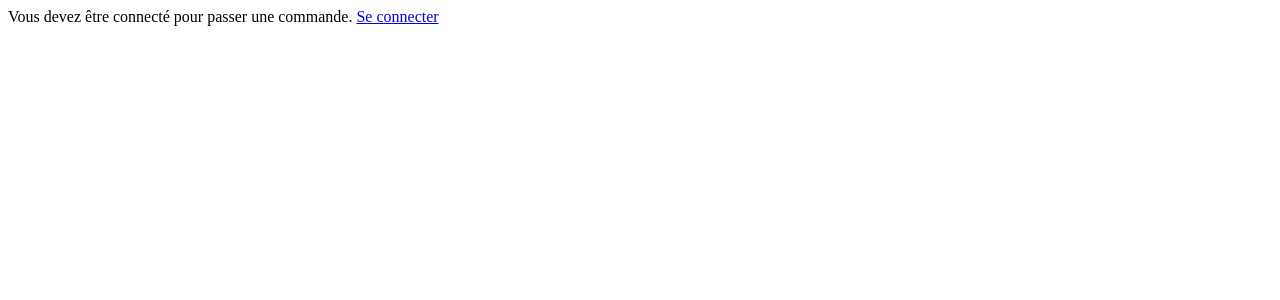
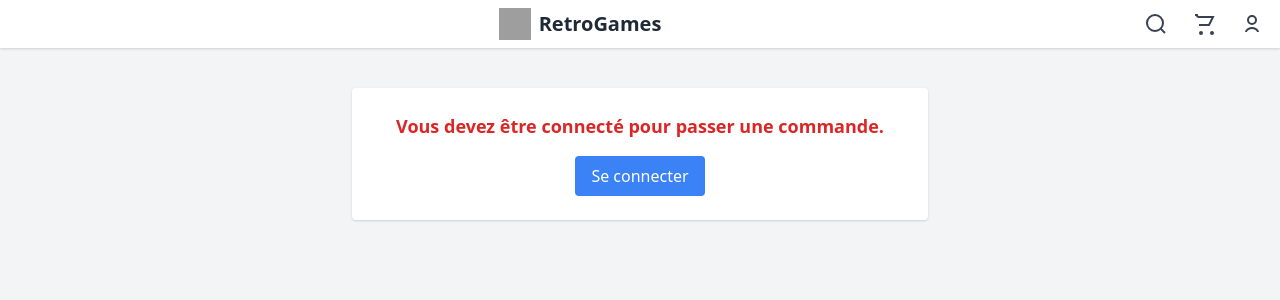
Before and after one commit to jeffry-khalife/boutique-en-ligne, a PHP site: page /app/Views/checkout.php in a window 1280 px wide. Shown: the top 300 px of the page. Run offline with PHP 8.4, Linux system fonts and the light colour scheme; some libraries are stand-ins or nearby versions; grey boxes are pictures that could not be loaded.

Commit message:
Ajout du controleur qui va verifier si un utilisateur est connecter avant de pouvoir passer une commande

```diff
--- a/app/Views/checkout.php
+++ b/app/Views/checkout.php
@@ -1,16 +1,87 @@
-<?php
-session_start();
+<!DOCTYPE html>
+<html lang="fr">
+<head>
+    <meta charset="UTF-8">
+    <meta name="viewport" content="width=device-width, initial-scale=1.0">
+    <title>Finalisation de la commande</title>
+    <link href="https://cdn.jsdelivr.net/npm/tailwindcss@2.0.3/dist/tailwind.min.css" rel="stylesheet">
+</head>
+<body class="bg-gray-100 min-h-screen">
 
-if (!isset($_SESSION['user_id'])) {
-    echo "<p>Vous devez être connecté pour passer une commande. <a href='login.php'>Se connecter</a></p>";
-    exit;
-}
+    <nav class="bg-white shadow px-4 py-2 flex items-center justify-between">
+        <a href="?page=home"><a href="?page=home"><div class="flex items-center space-x-2">
+            <img src="https://cdn-icons-png.flaticon.com/512/25/25694.png" alt="Logo" class="h-8 w-8">
+            <span class="font-bold text-xl text-gray-800">RetroGames</span>
+        </div></a>
+        <div id="searchBarContainer" class="flex-1 mx-4 hidden relative">
+            <form id="searchForm" class="flex items-center" autocomplete="off">
+                <input
+                    id="navbarSearchInput"
+                    type="text"
+                    placeholder="Rechercher un produit..."
+                    class="w-full border border-gray-300 rounded-l px-3 py-1 focus:outline-none focus:ring-2 focus:ring-blue-300 transition"
+                >
+                <button type="submit" class="bg-blue-500 text-white px-3 py-1 rounded-r hover:bg-blue-600 transition">
+                    Rechercher
+                </button>
+            </form>
+            <ul id="searchSuggestions" class="absolute left-0 right-0 bg-white border border-gray-300 rounded-b shadow z-50 hidden"></ul>
+        </div>
 
-$userId = $_SESSION['user_id'];
+        <div class="flex items-center space-x-6">
+            <button id="searchIconBtn" class="focus:outline-none">
+                <svg class="h-6 w-6 text-gray-700 hover:text-blue-500 transition" fill="none" stroke="currentColor" stroke-width="2" viewBox="0 0 24 24">
+                    <circle cx="11" cy="11" r="8" />
+                    <line x1="21" y1="21" x2="16.65" y2="16.65" />
+                </svg>
+            </button>
+            <a href="?page=shopping" class="relative">
+                <svg class="h-6 w-6 text-gray-700 hover:text-blue-500 transition" fill="none" stroke="currentColor" stroke-width="2" viewBox="0 0 24 24">
+                    <path d="M3 3h2l.4 2M7 13h10l4-8H5.4" />
+                    <circle cx="9" cy="21" r="1" />
+                    <circle cx="20" cy="21" r="1" />
+                </svg>
+            </a>
+            <?php if (isset($_SESSION['user'])): ?>
+            <div class="relative group" id="profileDropdownContainer">
+                <button id="profileIconBtn" class="focus:outline-none flex items-center">
+                    <svg class="h-6 w-6 text-gray-700 hover:text-blue-500 transition" fill="none" stroke="currentColor" stroke-width="2" viewBox="0 0 24 24">
+                        <circle cx="12" cy="8" r="4" />
+                        <path d="M6 20c0-2.2 3.6-4 6-4s6 1.8 6 4" />
+                    </svg>
+                    <svg class="h-4 w-4 ml-1 text-gray-500" fill="none" stroke="currentColor" stroke-width="2" viewBox="0 0 24 24">
+                        <path d="M19 9l-7 7-7-7" />
+                    </svg>
+                </button>
+                <div class="absolute right-0 mt-2 w-48 bg-white border rounded shadow-lg opacity-0 group-hover:opacity-100 pointer-events-none group-hover:pointer-events-auto transition duration-200 z-50"
+                    id="profileDropdownMenu">
+                    <a href="/boutique-en-ligne/?page=profil" class="block px-4 py-2 text-gray-700 hover:bg-gray-100">Informations</a>
+                    <a href="/boutique-en-ligne/?page=parametres" class="block px-4 py-2 text-gray-700 hover:bg-gray-100">Paramètres</a>
+                    <a href="/boutique-en-ligne/?page=commandes" class="block px-4 py-2 text-gray-700 hover:bg-gray-100">Mes commandes</a>
+                    <a href="/boutique-en-ligne/?page=logout" class="block px-4 py-2 text-red-600 hover:bg-gray-100">Déconnexion</a>
+                </div>
+            </div>
+            <?php else: ?>
+            <a href="/boutique-en-ligne/?page=login">
+                <svg class="h-6 w-6 text-gray-700 hover:text-blue-500 transition" fill="none" stroke="currentColor" stroke-width="2" viewBox="0 0 24 24">
+                    <circle cx="12" cy="8" r="4" />
+                    <path d="M6 20c0-2.2 3.6-4 6-4s6 1.8 6 4" />
+                </svg>
+            </a>
+            <?php endif; ?>
+        </div>
+    </nav>
 
-$shoppingCart = new \App\Models\ShoppingCart();
+    <div class="max-w-xl mx-auto mt-10 bg-white p-6 rounded shadow text-center">
+        <?php if (!isset($_SESSION['user_id'])): ?>
+            <p class="text-red-600 text-lg font-semibold mb-4">Vous devez être connecté pour passer une commande.</p>
+            <a href="/boutique-en-ligne/?page=login" class="inline-block px-4 py-2 bg-blue-500 text-white rounded hover:bg-blue-600">Se connecter</a>
+        <?php else: ?>
+            <p class="text-green-600 text-lg font-semibold mb-4">Votre panier a été transféré à votre compte.</p>
+            <p>Vous pouvez maintenant finaliser votre commande.</p>
+        <?php endif; ?>
+    </div>
 
-$shoppingCart->moveCartToUser($userId);
-
-echo "<p>Votre panier a été transféré à votre compte. Vous pouvez maintenant finaliser votre commande.</p>";
-?>
+    <script src="/boutique-en-ligne/public/assets/js/navbar.js"></script>
+</body>
+</html>
```
